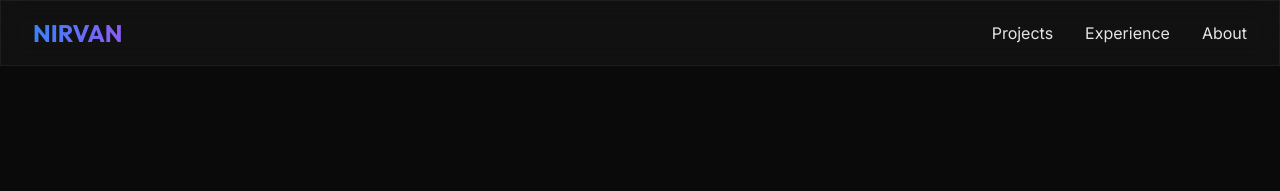
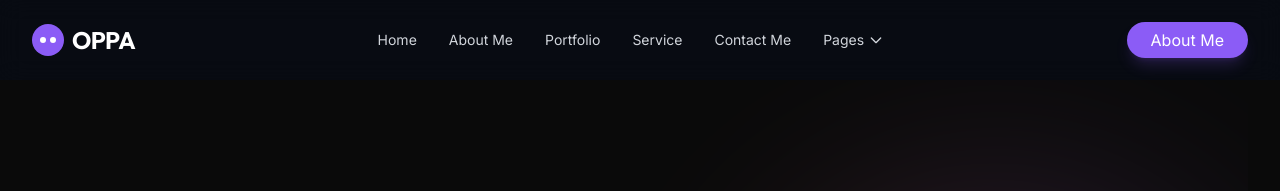
Before and after one commit to mrveer-101/Portfolio, a Django app: page / in a window 1280 px wide. Shown: the top 191 px of the page. Run offline with Django 5.2, Linux system fonts and the light colour scheme; some libraries are stand-ins or nearby versions.

Commit message:
UI: Redesigned header and hero section to match reference design

```diff
--- a/core/templates/base.html
+++ b/core/templates/base.html
@@ -26,9 +26,10 @@
             theme: {
                 extend: {
                     colors: {
-                        'obsidian': '#0A0A0A',
-                        'accent-blue': '#3B82F6',
-                        'accent-violet': '#8B5CF6',
+                        'obsidian': '#080C14',
+                        'accent-orange': '#FFA500',
+                        'accent-purple': '#8B5CF6',
+                        'accent-purple-light': '#A78BFA',
                     },
                     fontFamily: {
                         sans: ['Inter', 'sans-serif'],
--- a/core/templates/index.html
+++ b/core/templates/index.html
@@ -6,28 +6,50 @@
 <div class="max-w-7xl mx-auto px-4 sm:px-6 lg:px-8">
 
     <!-- Hero Section -->
-    <section class="min-h-[80vh] flex flex-col justify-center items-center text-center space-y-8"
-             x-data="{ visible: false }" x-init="setTimeout(() => visible = true, 100)">
+    <section class="min-h-[90vh] flex flex-col md:flex-row items-center justify-between py-20 relative overflow-hidden">
 
-        <div x-show="visible" x-transition:enter="transition ease-out duration-1000"
-             x-transition:enter-start="opacity-0 translate-y-10"
-             x-transition:enter-end="opacity-100 translate-y-0">
+        <!-- Background Abstract Shapes (Matching the image) -->
+        <div class="absolute right-0 top-1/2 -translate-y-1/2 w-[500px] h-[500px] bg-gradient-to-tr from-orange-500 to-accent-purple rounded-full blur-[100px] opacity-20 -z-10"></div>
+        <div class="absolute right-[10%] top-[20%] w-64 h-64 bg-gradient-to-br from-orange-400 to-accent-purple rounded-full opacity-60 -z-10 hidden md:block"></div>
+        <div class="absolute right-[5%] bottom-[30%] w-32 h-32 bg-gradient-to-br from-yellow-400 to-orange-500 rounded-full opacity-50 -z-10 hidden md:block"></div>
+        <div class="absolute right-[25%] top-[40%] w-12 h-12 bg-gradient-to-br from-green-400 to-emerald-500 rounded-full opacity-60 -z-10 hidden md:block"></div>
 
-            <h1 class="font-display text-5xl md:text-7xl font-extrabold tracking-tight">
-                Designing <span class="bg-gradient-to-r from-accent-blue to-accent-violet bg-clip-text text-transparent">Digital Excellence</span>
-            </h1>
+        <!-- Left Content -->
+        <div class="w-full md:w-1/2 space-y-6 z-10" x-data="{ visible: false }" x-init="setTimeout(() => visible = true, 100)">
+            <div x-show="visible" x-transition:enter="transition ease-out duration-1000" x-transition:enter-start="opacity-0 -translate-x-10" x-transition:enter-end="opacity-100 translate-x-0">
+                <h3 class="text-accent-orange font-medium text-xl md:text-2xl">Hi there, I am</h3>
+                <h1 class="font-display text-5xl md:text-7xl font-bold text-white mt-2 leading-tight">
+                    Prasojo Oppa
+                </h1>
+                <h2 class="text-2xl md:text-3xl text-white/90 font-light mt-1">
+                    Freelancer Graphic Designer
+                </h2>
+                <p class="text-gray-400 max-w-lg mt-6 leading-relaxed">
+                    Lorem ipsum dolor sit amet, consectetur adipiscing elit. Ut elit tellus, luctus nec ullamcorper mattis, pulvinar dapibus leo. Nullam vulputate purus a magna.
+                </p>
 
-            <p class="mt-6 text-xl md:text-2xl text-gray-400 max-w-3xl mx-auto font-light leading-relaxed">
-                A showcase of projects, achievements, and technical expertise built with the modern Python stack.
-            </p>
+                <div class="mt-10 flex flex-wrap gap-4">
+                    <a href="#contact" class="px-8 py-3 bg-accent-purple hover:bg-accent-purple-light text-white font-semibold rounded-full transition-all shadow-lg shadow-accent-purple/30">
+                        Contact Me
+                    </a>
+                    <a href="#cv" class="px-8 py-3 border-2 border-accent-purple text-white font-semibold rounded-full hover:bg-accent-purple/10 transition-all">
+                        Download CV
+                    </a>
+                </div>
+            </div>
+        </div>
 
-            <div class="mt-10 flex flex-wrap justify-center gap-4">
-                <a href="#projects" class="px-8 py-3 bg-accent-blue hover:bg-blue-600 text-white font-semibold rounded-full transition-all hover:scale-105 shadow-lg shadow-blue-500/20">
-                    View My Work
-                </a>
-                <a href="#about" class="px-8 py-3 glass hover:bg-white/5 text-white font-semibold rounded-full transition-all">
-                    About Me
-                </a>
+        <!-- Right Image/Illustration -->
+        <div class="w-full md:w-1/2 mt-12 md:mt-0 relative flex justify-center items-end" x-data="{ visible: false }" x-init="setTimeout(() => visible = true, 300)">
+            <div x-show="visible" x-transition:enter="transition ease-out duration-1000" x-transition:enter-start="opacity-0 translate-y-20 scale-95" x-transition:enter-end="opacity-100 translate-y-0 scale-100">
+                <!-- Main Character Placeholder (The user can replace this with their own cut-out image) -->
+                <div class="relative z-10 w-full max-w-md">
+                    <img src="https://img.freepik.com/free-photo/handsome-confident-smiling-man-with-hands-crossed-chest_176420-18743.jpg?t=st=1715516000~exp=1715519600~hmac=6b9b5f9..."
+                         alt="Prasojo Oppa" class="w-full h-auto object-cover rounded-3xl mix-blend-lighten grayscale-[20%]">
+
+                    <!-- Decorative Floating Elements -->
+                    <div class="absolute -top-10 -right-10 w-24 h-24 bg-accent-purple/20 rounded-full blur-xl animate-pulse"></div>
+                </div>
             </div>
         </div>
     </section>
--- a/core/templates/partials/_navbar.html
+++ b/core/templates/partials/_navbar.html
@@ -1,18 +1,37 @@
 <!-- Navigation Bar -->
-<nav class="fixed top-0 w-full z-50 glass" x-data="{ open: false }">
+<nav class="fixed top-0 w-full z-50 bg-[#080C14]/80 backdrop-blur-md" x-data="{ open: false }">
     <div class="max-w-7xl mx-auto px-4 sm:px-6 lg:px-8">
-        <div class="flex justify-between h-16 items-center">
-            <div class="flex items-center">
-                <a href="{% url 'core:index' %}" class="font-display text-2xl font-bold bg-gradient-to-r from-accent-blue to-accent-violet bg-clip-text text-transparent">
-                    NIRVAN
+        <div class="flex justify-between h-20 items-center">
+
+            <!-- Logo Section -->
+            <div class="flex items-center space-x-2">
+                <div class="w-8 h-8 bg-accent-purple rounded-full flex items-center justify-center">
+                    <div class="w-1.5 h-1.5 bg-white rounded-full mx-0.5"></div>
+                    <div class="w-1.5 h-1.5 bg-white rounded-full mx-0.5"></div>
+                </div>
+                <a href="{% url 'core:index' %}" class="font-display text-2xl font-bold tracking-tight text-white">
+                    OPPA
                 </a>
             </div>
 
-            <!-- Desktop Menu -->
-            <div class="hidden md:flex space-x-8">
-                <a href="#projects" class="hover:text-accent-blue transition-colors">Projects</a>
-                <a href="#experience" class="hover:text-accent-blue transition-colors">Experience</a>
-                <a href="#about" class="hover:text-accent-blue transition-colors">About</a>
+            <!-- Desktop Menu (Centered) -->
+            <div class="hidden md:flex space-x-8 text-sm font-medium text-gray-300">
+                <a href="#home" class="hover:text-white transition-colors">Home</a>
+                <a href="#about" class="hover:text-white transition-colors">About Me</a>
+                <a href="#portfolio" class="hover:text-white transition-colors">Portfolio</a>
+                <a href="#service" class="hover:text-white transition-colors">Service</a>
+                <a href="#contact" class="hover:text-white transition-colors">Contact Me</a>
+                <div class="flex items-center space-x-1 cursor-pointer hover:text-white transition-colors">
+                    <span>Pages</span>
+                    <svg class="w-4 h-4" fill="none" stroke="currentColor" viewBox="0 0 24 24"><path stroke-linecap="round" stroke-linejoin="round" stroke-width="2" d="M19 9l-7 7-7-7"></path></svg>
+                </div>
+            </div>
+
+            <!-- Action Button -->
+            <div class="hidden md:block">
+                <a href="#about" class="px-6 py-2 bg-accent-purple hover:bg-accent-purple-light text-white rounded-full font-medium transition-all shadow-lg shadow-accent-purple/20">
+                    About Me
+                </a>
             </div>
 
             <!-- Mobile menu button -->
@@ -28,11 +47,13 @@
     </div>
 
     <!-- Mobile Menu -->
-    <div x-show="open" x-transition class="md:hidden glass border-t border-gray-800">
+    <div x-show="open" x-transition class="md:hidden bg-[#080C14] border-t border-gray-800">
         <div class="px-2 pt-2 pb-3 space-y-1 sm:px-3">
-            <a href="#projects" class="block px-3 py-2 rounded-md hover:bg-gray-800">Projects</a>
-            <a href="#experience" class="block px-3 py-2 rounded-md hover:bg-gray-800">Experience</a>
-            <a href="#about" class="block px-3 py-2 rounded-md hover:bg-gray-800">About</a>
+            <a href="#home" class="block px-3 py-2 rounded-md hover:bg-gray-800">Home</a>
+            <a href="#about" class="block px-3 py-2 rounded-md hover:bg-gray-800">About Me</a>
+            <a href="#portfolio" class="block px-3 py-2 rounded-md hover:bg-gray-800">Portfolio</a>
+            <a href="#service" class="block px-3 py-2 rounded-md hover:bg-gray-800">Service</a>
+            <a href="#contact" class="block px-3 py-2 rounded-md hover:bg-gray-800">Contact Me</a>
         </div>
     </div>
 </nav>
```
